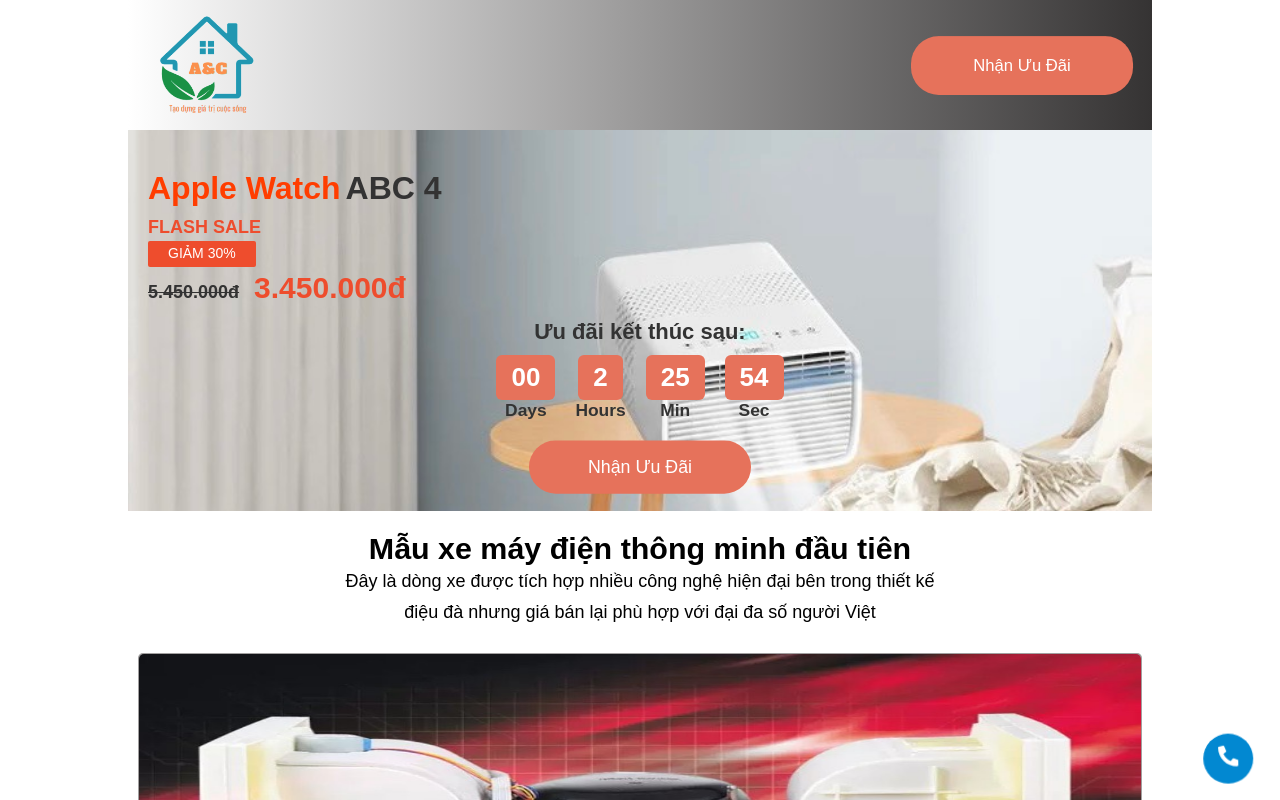
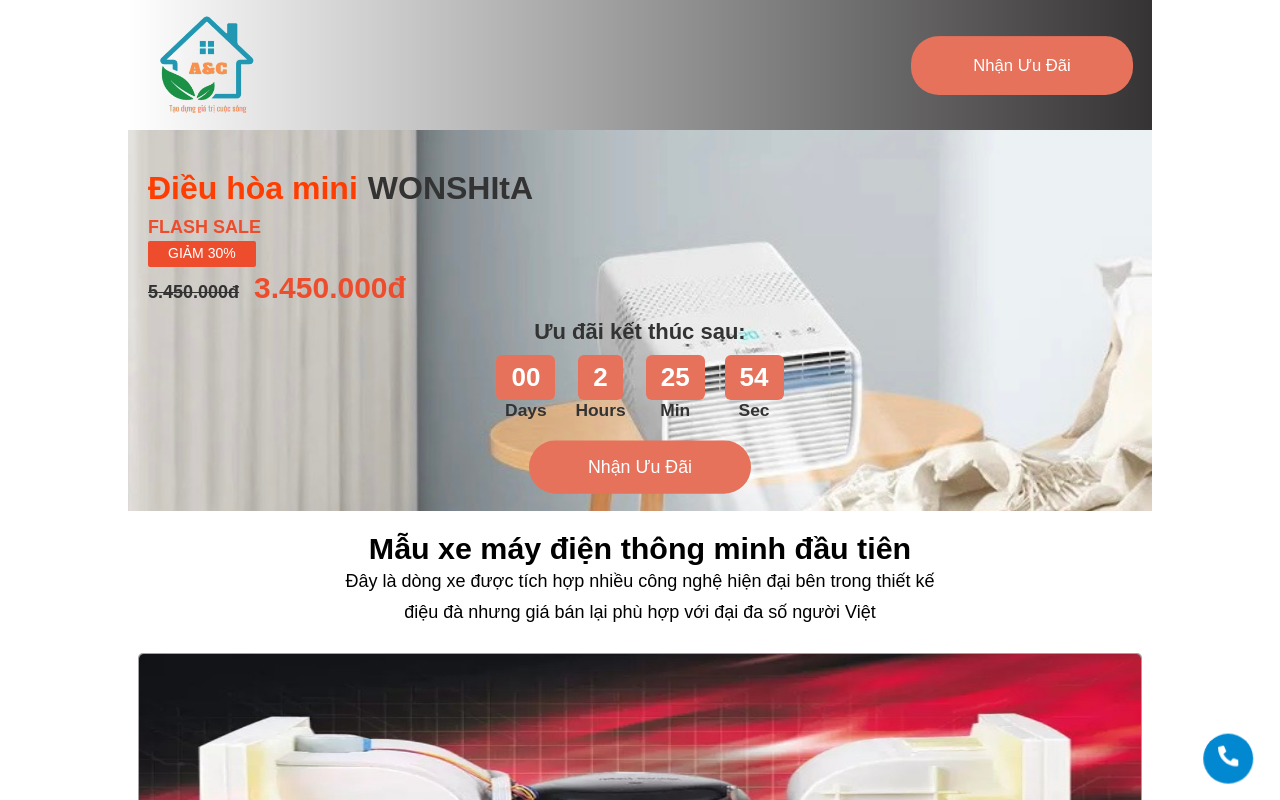
Before and after one commit to tranminhhieu90/namia, a Next.js app: page / in a window 1280 px wide. Shown: the top 800 px of the page. Built offline with nearby package versions, Linux system fonts and the light colour scheme; a web font is replaced by a local one.

Commit message:
update product name in top site

```diff
--- a/src/app/page.js
+++ b/src/app/page.js
@@ -145,8 +145,8 @@
       </div>
       <div className={styles.banner}>
         <div className={styles.slogan}>
-          <p>Apple Watch</p>
-          <span> ABC 4</span>
+          <p><p>Điều hòa mini</p></p>
+          <span> WONSHItA</span>
         </div>
         <div className={styles.promotion}>
           <div className={styles.flash_sale}>
```
